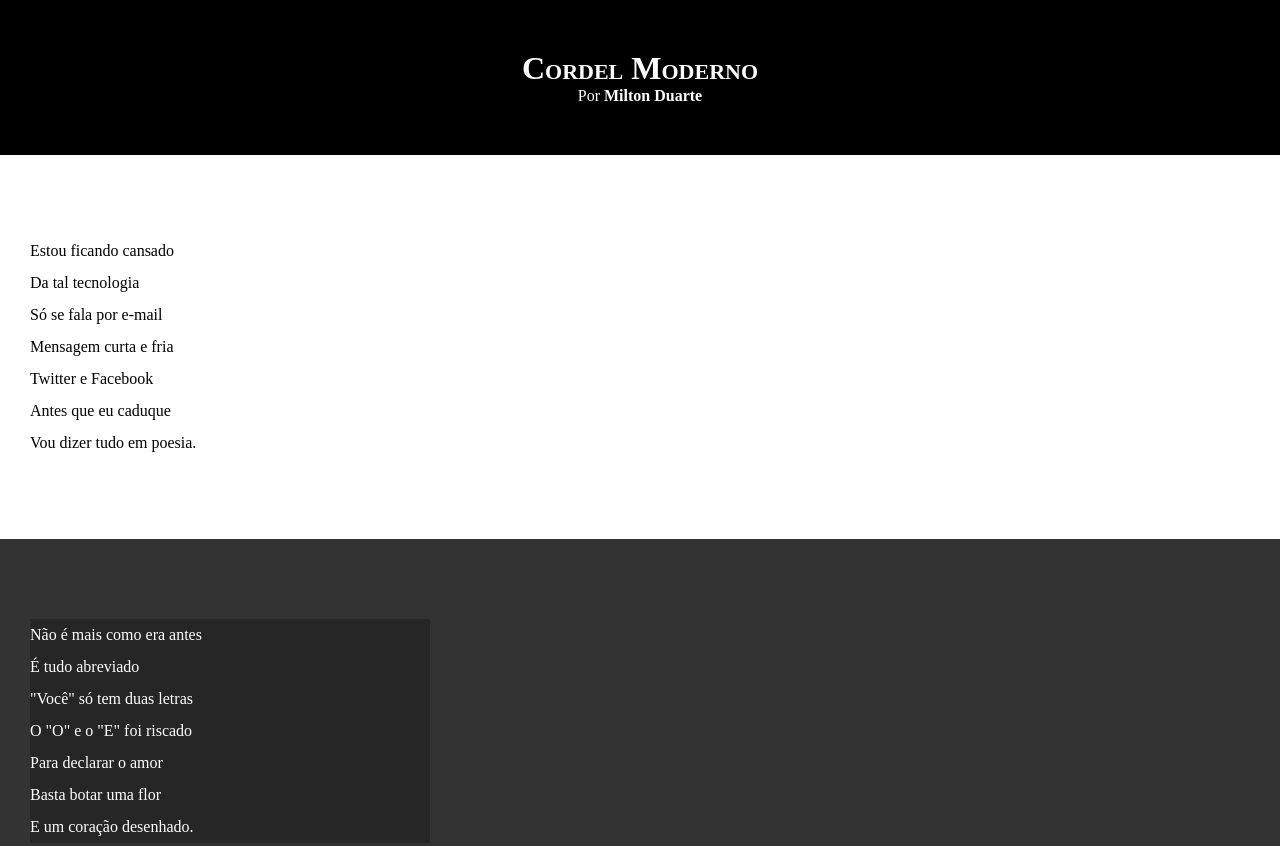
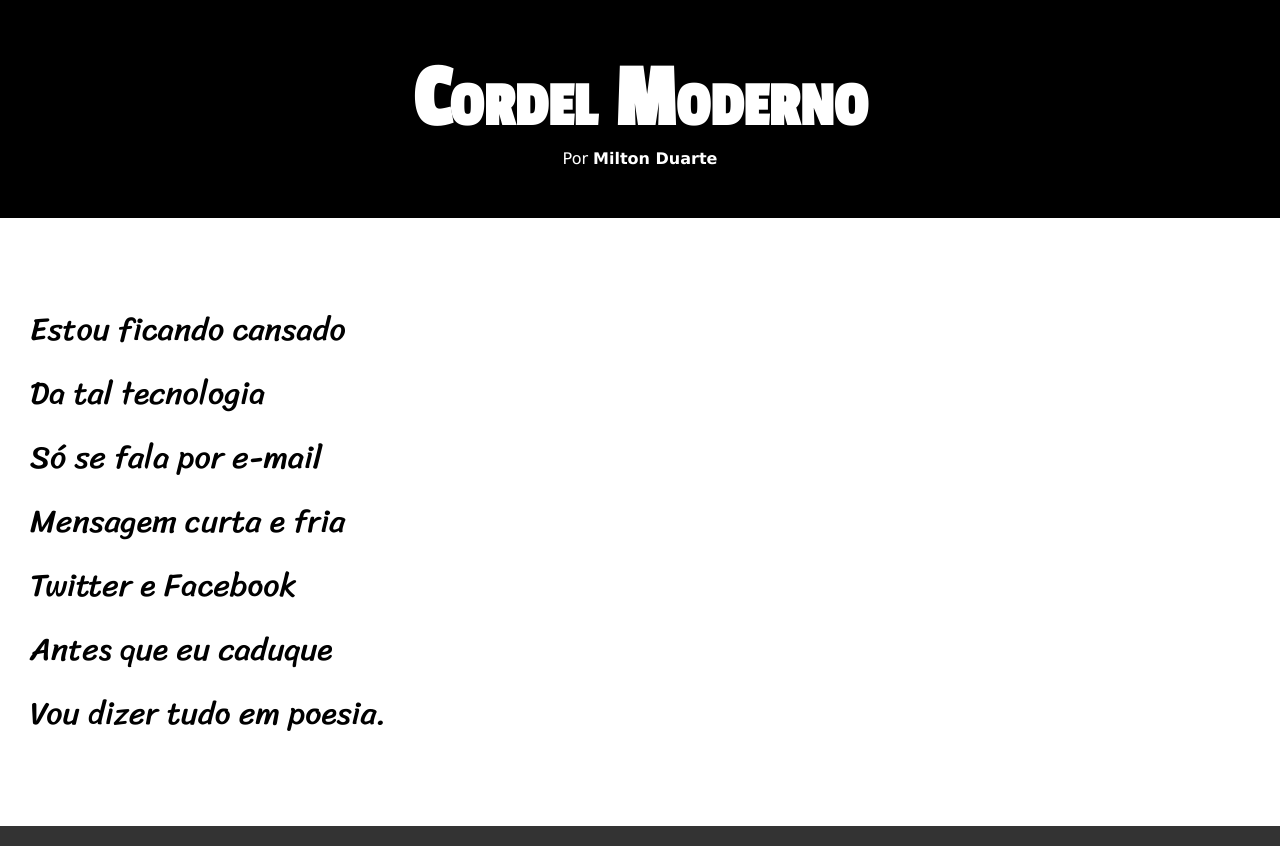
Before and after one commit to brunorodriguees/html-css, a plain HTML site: page desafios/desafio-012/index.html in a window 1280 px wide. Shown: the top 846 px of the page. Drawn offline with Linux system fonts and the light colour scheme.

Commit message:
atualização de estilos desafio 12

```diff
--- a/desafios/desafio-012/estilo/style.css
+++ b/desafios/desafio-012/estilo/style.css
@@ -1,4 +1,13 @@
 @charset "UTF-8";
+
+@import url('https://fonts.googleapis.com/css2?family=Passion+One&display=swap');
+@import url('https://fonts.googleapis.com/css2?family=Sriracha&display=swap');
+
+:root {
+    --fonte1: Verdana, Geneva, Tahoma, sans-serif;
+    --fonte2: 'Passion One', cursive;
+    --fonte3: 'Sriracha', cursive;
+}
 
 * {
     margin: 0px;
@@ -8,6 +17,7 @@
 html, body {
     min-height: 100vh;
     background-color: darkgrey;
+    font-family: var(--fonte1);
 }
 
 header {
@@ -19,6 +29,8 @@ header {
 header h1 {
     padding-top: 50px;
     font-variant: small-caps;
+    font-family: var(--fonte2);
+    font-size: 7vw;
 }
 
 header > p {
@@ -40,6 +52,8 @@ section {
     padding-bottom: 10vh;
     line-height: 2em;
     padding-left: 30px;
+    font-family: var(--fonte3);
+    font-size: 2.5vw;
 }
 
 section.normal {
@@ -53,8 +67,9 @@ section.imagem {
 }
 
 section.imagem > p {
+    display: inline-block;
+    padding: 5px;
     background-color: rgb(0, 0, 0, 0.253);
-    width: 400px;
 }
 
 footer {
```
